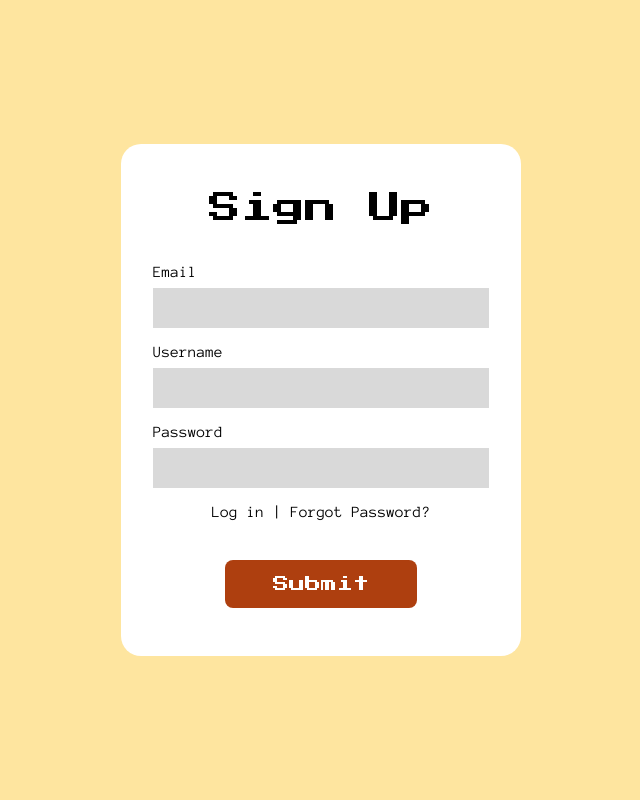
After one commit to Juniorin/mealminer, a Flask app: template app/templates/login.html in a window 1280 px wide. The commit adds this page. Shown: the whole page, without its empty margins (319-959 px from the left). Run offline with Flask 3, Linux system fonts and the light colour scheme; the template is opened without the code that fills it, so the values that code supplies are empty.

Commit message:
Tweaked the signup input box

```diff
--- a/app/static/css/auth.css
+++ b/app/static/css/auth.css
@@ -41,6 +41,14 @@ form {
 }
 
 input {
+    box-sizing: border-box;
+    font-family: 'Anonymous Pro';
+    font-size: 14px;
+    letter-spacing: 1px;
+    padding: 16px;
+    text-indent: 0.5px;
+    border: none;
+    color: #000;
     height: 2.5rem;
     background-color: #D9D9D9;
     border: none;
@@ -75,7 +83,6 @@ button:hover {
 .form-links a {
     color: #000000;
     text-decoration: none;
-    margin: 0 0.25rem;
 }
 
 .form-links a:hover {
--- /dev/null
+++ b/app/templates/login.html
@@ -0,0 +1,35 @@
+<!DOCTYPE html>
+<html lang="en">
+<head>
+    <meta charset="UTF-8">
+    <meta name="viewport" content="width=device-width, initial-scale=1.0">
+    <link rel="stylesheet" href="{{ url_for('static', filename='css/auth.css') }}">
+    <title>Login</title>
+</head>
+<body>
+    <!-- {% include 'header.html' %} -->
+    <div class="main-content">
+        <div class="signup-container">
+            <h1 class="signup-title">Sign Up</h1>
+            <form method="POST" action="{{ url_for('home.home')}}">
+                <label for="user_email">Email</label>
+                <input type="email" id="user_email" name="user_email" required>
+
+                <label for="user_username">Username</label>
+                <input type="type" id="user_username" name="user_username" required>
+
+                <label for="user_password">Password</label>
+                <input type="password" id="user_password" name="user_password" required>
+
+                <div class="form-links">
+                    <a href="/login">Log in</a>
+                    <span class ="divider">|</span>
+                    <a href="/forgot-password">Forgot Password?</a>
+                </div>
+
+                <button type="submit">Submit</button>
+            </form>
+        </div>
+    </div>
+</body>
+</html>
```
